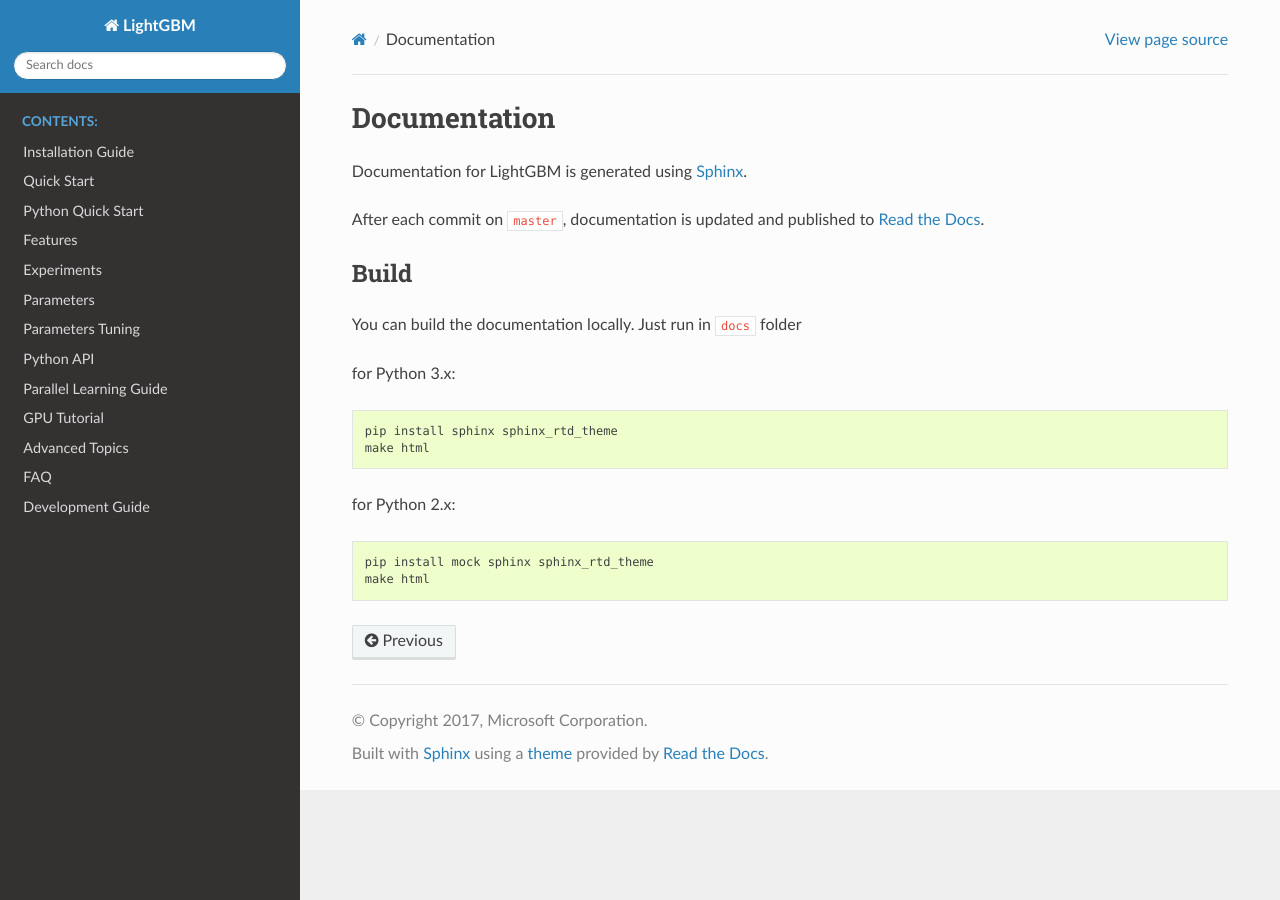
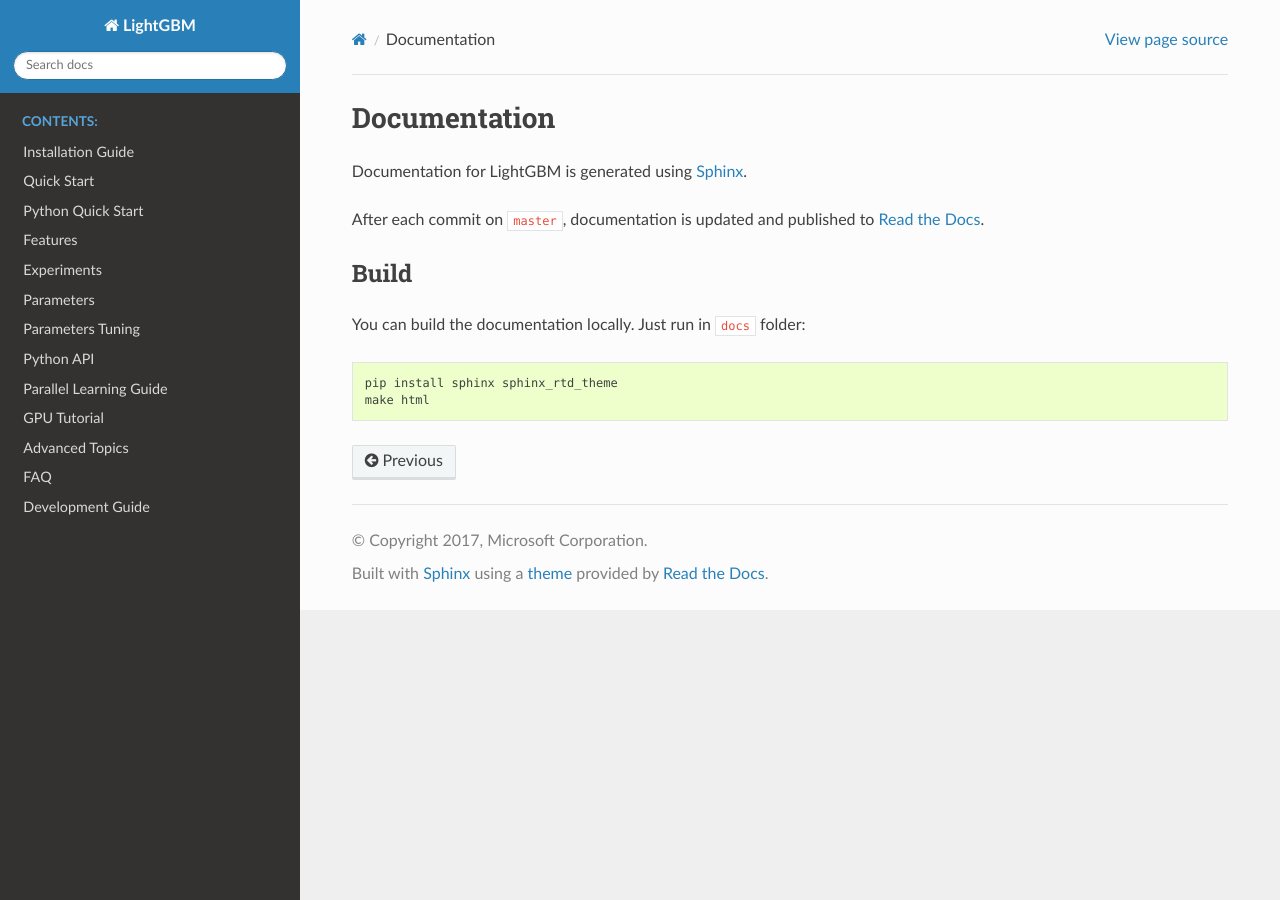
Before and after one commit to microsoft/LightGBM, a Sphinx documentation site: the page built from docs/README.rst, in a window 1280 px wide. Built offline with Sphinx 7.4.7 and the Read the Docs theme 2.0.0, drawn with Linux system fonts in a browser that asks for light colours.

Commit message:
refine docs mock mechanism

```diff
--- a/docs/README.rst
+++ b/docs/README.rst
@@ -8,18 +8,9 @@
 Build
 -----
 
-You can build the documentation locally. Just run in ``docs`` folder
-
-for Python 3.x:
+You can build the documentation locally. Just run in ``docs`` folder:
 
 .. code:: sh
 
     pip install sphinx sphinx_rtd_theme
     make html
-
-for Python 2.x:
-
-.. code:: sh
-
-    pip install mock sphinx sphinx_rtd_theme
-    make html
--- a/docs/conf.py
+++ b/docs/conf.py
@@ -27,24 +27,17 @@
 sys.path.insert(0, libpath)
 
 # -- mock out modules
-try:
-    from unittest.mock import Mock  # Python 3.x
-except ImportError:
-    from mock import Mock  # Python 2.x
+autodoc_mock_imports = ['numpy', 'scipy', 'sklearn',
+                        'matplotlib', 'pandas', 'graphviz',
+]
 
-MOCK_MODULES = [
-    'numpy', 'scipy', 'scipy.sparse',
-    'sklearn', 'matplotlib', 'pandas', 'graphviz',
-]
-for mod_name in MOCK_MODULES:
-    sys.modules[mod_name] = Mock()
 
 # -- General configuration ------------------------------------------------
 
 os.environ['LIGHTGBM_BUILD_DOC'] = '1'
 
 # If your documentation needs a minimal Sphinx version, state it here.
-needs_sphinx = '1.3'  # Due to sphinx.ext.napoleon
+needs_sphinx = '1.3'  # Due to sphinx.ext.napoleon and autodoc_mock_imports
 if needs_sphinx > sphinx.__version__:
     message = 'This project needs at least Sphinx v%s' % needs_sphinx
     raise VersionRequirementError(message)
```
Also changed, not shown: 1 other file.
